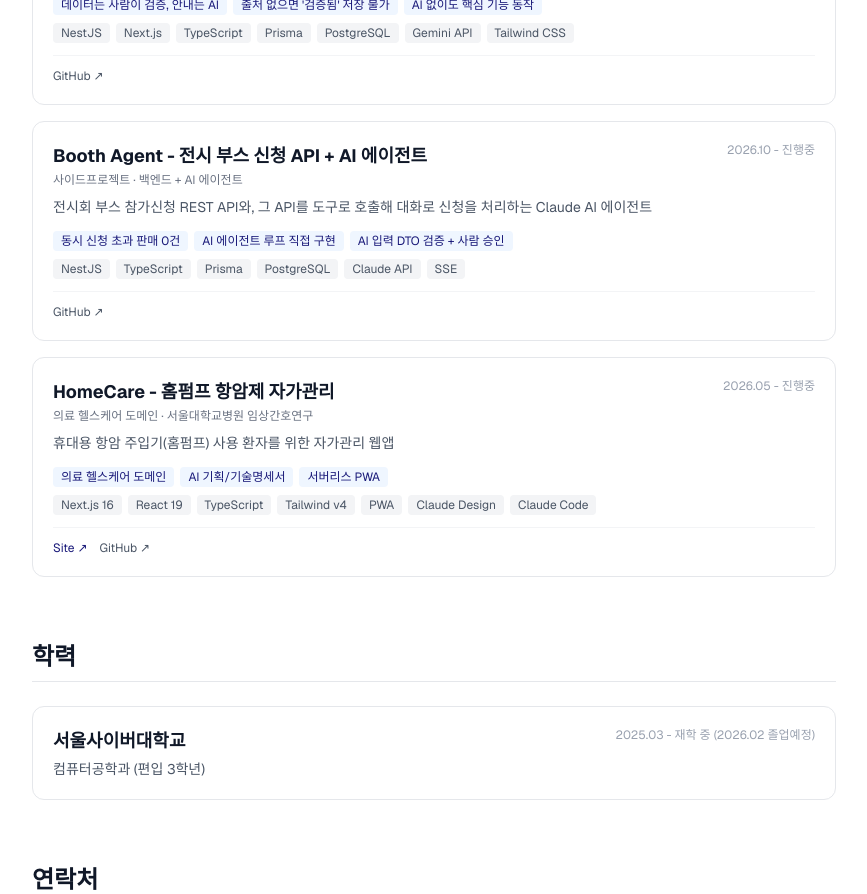
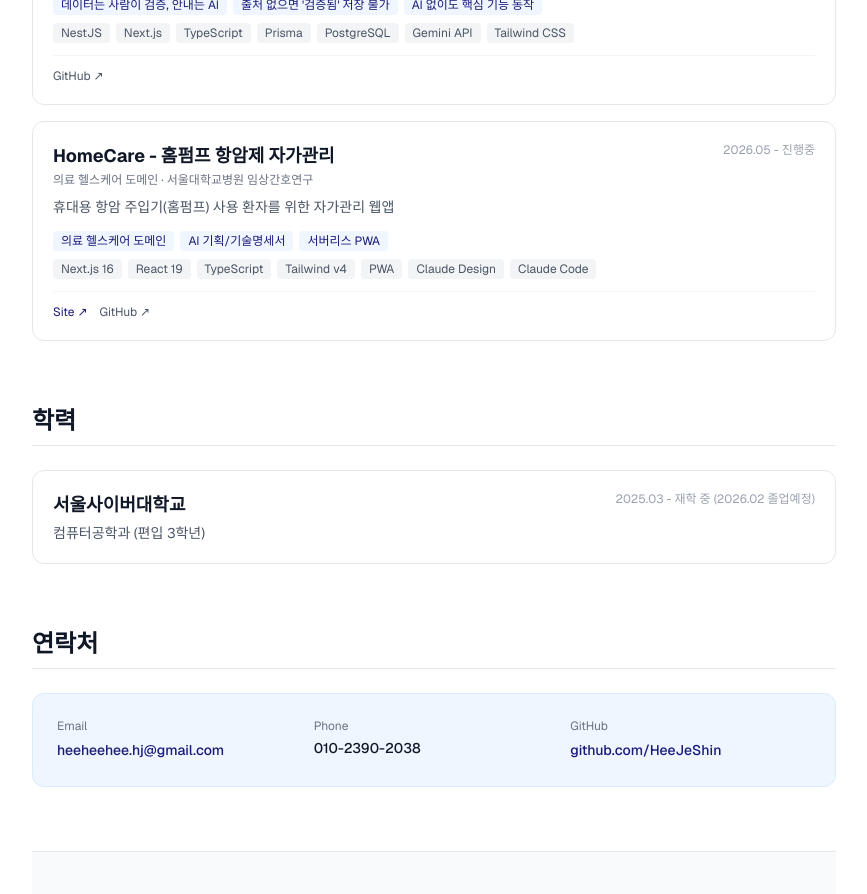
Before and after one commit to HeeJeShin/portfolio, a Next.js app: page / in a window 1280 px wide. Shown: the part 4700-5594 px from the top of the page, without its empty margins (396-1263 px from the left). Built offline with nearby package versions, Linux system fonts and the light colour scheme.

Commit message:
사이드 프로젝트: Booth Agent 제외, 중구 유지
Co-Authored-By: Claude Opus 5.5 <noreply@anthropic.com>

```diff
--- a/app/_data/constants.ts
+++ b/app/_data/constants.ts
@@ -32,17 +32,6 @@ export const projects: Project[] = [
     tags: ["NestJS", "Next.js", "TypeScript", "Prisma", "PostgreSQL", "Gemini API", "Tailwind CSS"],
     highlights: ["데이터는 사람이 검증, 안내는 AI", "출처 없으면 '검증됨' 저장 불가", "AI 없이도 핵심 기능 동작"],
     github: "https://github.com/HeeJeShin/car-check",
-    side: true,
-  },
-  {
-    id: "booth-agent",
-    title: "Booth Agent - 전시 부스 신청 API + AI 에이전트",
-    subtitle: "사이드프로젝트 · 백엔드 + AI 에이전트",
-    period: "2026.10 - 진행중",
-    description: "전시회 부스 참가신청 REST API와, 그 API를 도구로 호출해 대화로 신청을 처리하는 Claude AI 에이전트",
-    tags: ["NestJS", "TypeScript", "Prisma", "PostgreSQL", "Claude API", "SSE"],
-    highlights: ["동시 신청 초과 판매 0건", "AI 에이전트 루프 직접 구현", "AI 입력 DTO 검증 + 사람 승인"],
-    github: "https://github.com/HeeJeShin/booth-agent",
     side: true,
   },
   {
--- a/public/resume_public.html
+++ b/public/resume_public.html
@@ -180,7 +180,7 @@
 </p>
 
 <h2>소개</h2>
-<p>전시·행사 플랫폼을 4년간 개발·운영하며, 업무 흐름을 먼저 이해하고 화면으로 제안하는 방식으로 일해왔습니다. JSP 레거시를 Next.js로 전환해 Lighthouse 성능 점수를 45에서 99로 끌어올렸고, 모노레포·타입 선행 설계·Vitest 테스트(216개)로 어드민을 혼자 3개월 만에 구축했습니다. 2023년부터 AI를 업무에 써왔으며, AI가 만든 코드는 타입 체크와 테스트로 검증한 뒤에만 반영하도록 규칙을 세웠습니다. 현재는 토이 프로젝트로 NestJS 백엔드와 AI 에이전트를 학습하고 있습니다.</p>
+<p>전시·행사 플랫폼을 4년간 개발·운영하며, 업무 흐름을 먼저 이해하고 화면으로 제안하는 방식으로 일해왔습니다. JSP 레거시를 Next.js로 전환해 Lighthouse 성능 점수를 45에서 99로 끌어올렸고, 모노레포·타입 선행 설계·Vitest 테스트(216개)로 어드민을 혼자 3개월 만에 구축했습니다. 2023년부터 AI를 업무에 써왔으며, AI가 만든 코드는 타입 체크와 테스트로 검증한 뒤에만 반영하도록 규칙을 세웠습니다. 현재는 사이드 프로젝트로 NestJS 백엔드와 AI를 연동한 서비스를 만들며 풀스택 역량을 넓히고 있습니다.</p>
 
 <h2>경력</h2>
 <h3>이즈피엠피 (EZPMP) · 웹개발실 선임연구원</h3>
@@ -262,11 +262,12 @@
 
 <h2>사이드 프로젝트</h2>
 
-<h3>1. Booth Agent - 전시 부스 신청 API + AI 에이전트 (진행 중, 학습용)</h3>
-<p class="meta"><strong>2026.10 -</strong> | 1인 | <a href="https://github.com/HeeJeShin/booth-agent">github.com/HeeJeShin/booth-agent</a></p>
+<h3>1. 중구 - 중고차 구매 가이드 (진행 중)</h3>
+<p class="meta"><strong>2026.10 -</strong> | 1인 · 풀스택 | <a href="https://github.com/HeeJeShin/car-check">github.com/HeeJeShin/car-check</a></p>
 <ul>
-  <li>NestJS·Prisma·PostgreSQL로 신청 API를 만들며 트랜잭션과 행 잠금으로 동시 신청 50건에서 초과 판매 0건 확인</li>
-  <li>Claude가 API를 도구로 호출하는 에이전트 루프, AI 입력을 서버 DTO로 검증하고 쓰기 작업은 사람 승인 후 실행</li>
+  <li>차종·연식을 넣으면 중고차를 살 때 확인할 고질병과 매장 점검 포인트를 알려주는 서비스 (NestJS·Prisma·PostgreSQL + Next.js)</li>
+  <li>돈이 걸린 사실 정보(고질병)는 사람이 검증한 DB로, 안내·추천은 Gemini로 역할을 나눠 AI 환각을 피함. 출처 URL이 없으면 '검증됨'으로 저장되지 않도록 서버 규칙으로 막음</li>
+  <li>AI 키가 없어도 핵심 기능이 동작하도록 설계 (AI 끔·모의 응답·실제 호출 3가지 모드)</li>
 </ul>
 
 <hr>
```
Also changed, not shown: 1 other file (tests, documents, lock files or other folders).
